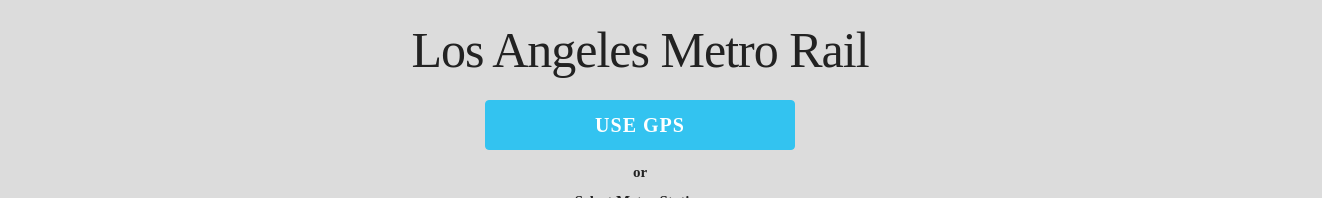
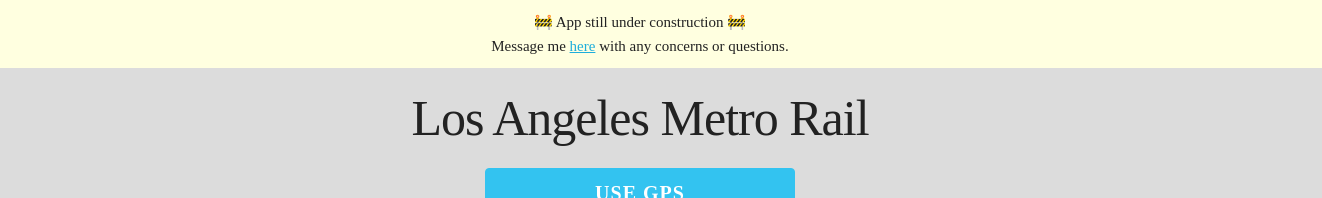
Before and after one commit to glrangel/la-metro-predictions, a React (Create React App) app: page / in a window 1280 px wide. Shown: the top 198 px of the page, 1322 px wide, since content can reach past the window. Built offline with nearby package versions, Linux system fonts and the light colour scheme; no server answers; a web font is replaced by a local one.

Commit message:
Rename title and add construction warning

```diff
--- a/public/index.html
+++ b/public/index.html
@@ -5,10 +5,6 @@
     <link rel="icon" href="%PUBLIC_URL%/favicon.ico" />
     <meta name="viewport" content="width=device-width, initial-scale=1" />
     <meta name="theme-color" content="#000000" />
-    <meta
-      name="description"
-      content="Web site created using create-react-app"
-    />
     <link rel="apple-touch-icon" href="%PUBLIC_URL%/logo192.png" />
     <!--
       manifest.json provides metadata used when your web app is installed on a
@@ -24,7 +20,7 @@
       work correctly both with client-side routing and a non-root public URL.
       Learn how to configure a non-root public URL by running `npm run build`.
     -->
-    <title>React App</title>
+    <title>LA Metro Rail Predictions</title>
     <link rel="stylesheet" href="https://cdnjs.cloudflare.com/ajax/libs/skeleton/2.0.4/skeleton.min.css">
 
   </head>
--- a/src/App.css
+++ b/src/App.css
@@ -7,7 +7,19 @@
   flex-direction: column;
   justify-content: center;
   align-items: center;
-  padding: 20px;
+  padding: 0 20px 20px;
+}
+.App h1{
+  margin-top: 20px;
+}
+.underConstruction{
+  background-color: lightyellow;
+  width: 110%;
+  padding: 10px 0;
+}
+.underConstruction h6{
+  margin: 0;
+  padding: 0;
 }
 body{
   text-align: center;
--- a/src/App.js
+++ b/src/App.js
@@ -112,6 +112,10 @@
   render(){
     return (
       <div className="App">
+        <div className="underConstruction">
+          <h6>🚧 App still under construction 🚧</h6>
+          <h6>Message me <a target="_blank" href="https://www.gabriel-rangel.com/contact">here</a> with any concerns or questions.</h6>
+        </div>
         <h1>Los Angeles Metro Rail</h1>
         <form className="formContainer">
           <button className="button-primary" onClick={this.handleClick}>Use GPS</button>
```
Also changed, not shown: public/manifest.json.
